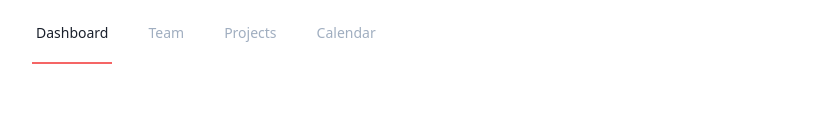
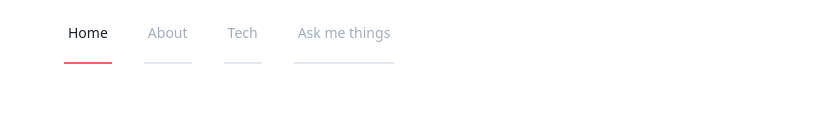
Before and after one commit to shnparker/shaneparker.co.za, a Next.js app: page / in a window 1280 px wide. Shown: the top 133 px of the page, without its empty margins (56-877 px from the left). Built offline with nearby package versions, Linux system fonts and the light colour scheme; what @tailwindcss/ui would draw is missing.

Commit message:
feat: finish menu

```diff
--- a/src/components/Container.js
+++ b/src/components/Container.tsx
@@ -1,5 +1,3 @@
-import React from "react";
-
-export default function Container({ children }) {
+export default function Container({ children }): JSX.Element {
   return <div className="max-w-7xl mx-auto sm:px-6 lg:px-8">{children}</div>;
 }
--- a/src/components/Header.js
+++ /dev/null
@@ -1,122 +0,0 @@
-import React from "react";
-
-export default function Header() {
-  return (
-    <nav>
-      <div class="mx-auto px-4 sm:px-6 lg:px-8">
-        <div class="flex h-16">
-          <div class="flex">
-            <div class="hidden sm:ml-6 sm:flex">
-              <a
-                href="#"
-                class="inline-flex items-center px-1 pt-1 border-b-2 border-red-500 text-sm font-medium leading-5 text-gray-900 focus:outline-none focus:border-red-700 transition duration-150 ease-in-out"
-              >
-                Dashboard
-              </a>
-              <a
-                href="#"
-                class="ml-8 inline-flex items-center px-1 pt-1 border-b-2 border-transparent text-sm font-medium leading-5 text-gray-500 hover:text-gray-700 hover:border-gray-300 focus:outline-none focus:text-gray-700 focus:border-gray-300 transition duration-150 ease-in-out"
-              >
-                Team
-              </a>
-              <a
-                href="#"
-                class="ml-8 inline-flex items-center px-1 pt-1 border-b-2 border-transparent text-sm font-medium leading-5 text-gray-500 hover:text-gray-700 hover:border-gray-300 focus:outline-none focus:text-gray-700 focus:border-gray-300 transition duration-150 ease-in-out"
-              >
-                Projects
-              </a>
-              <a
-                href="#"
-                class="ml-8 inline-flex items-center px-1 pt-1 border-b-2 border-transparent text-sm font-medium leading-5 text-gray-500 hover:text-gray-700 hover:border-gray-300 focus:outline-none focus:text-gray-700 focus:border-gray-300 transition duration-150 ease-in-out"
-              >
-                Calendar
-              </a>
-            </div>
-          </div>
-          <div class="-mr-2 flex items-center sm:hidden">
-            <button
-              class="inline-flex items-center justify-center p-2 rounded-md text-gray-400 hover:text-gray-500 hover:bg-gray-100 focus:outline-none focus:bg-gray-100 focus:text-gray-500 transition duration-150 ease-in-out"
-              aria-label="Main menu"
-              aria-expanded="false"
-            >
-              {/* <!-- Icon when menu is closed. -->
-          <!--
-            Heroicon name: menu
-
-            Menu open: "hidden", Menu closed: "block"
-          --> */}
-              <svg
-                class="block h-6 w-6"
-                xmlns="http://www.w3.org/2000/svg"
-                fill="none"
-                viewBox="0 0 24 24"
-                stroke="currentColor"
-              >
-                <path
-                  stroke-linecap="round"
-                  stroke-linejoin="round"
-                  stroke-width="2"
-                  d="M4 6h16M4 12h16M4 18h16"
-                />
-              </svg>
-              {/* <!-- Icon when menu is open. -->
-          <!--
-            Heroicon name: x
-
-            Menu open: "block", Menu closed: "hidden"
-          --> */}
-              <svg
-                class="hidden h-6 w-6"
-                xmlns="http://www.w3.org/2000/svg"
-                fill="none"
-                viewBox="0 0 24 24"
-                stroke="currentColor"
-              >
-                <path
-                  stroke-linecap="round"
-                  stroke-linejoin="round"
-                  stroke-width="2"
-                  d="M6 18L18 6M6 6l12 12"
-                />
-              </svg>
-            </button>
-          </div>
-        </div>
-      </div>
-
-      {/* <!--
-    Mobile menu, toggle classes based on menu state.
-
-    Menu open: "block", Menu closed: "hidden"
-  --> */}
-      <div class="hidden sm:hidden">
-        <div class="pt-2 pb-3">
-          <a
-            href="#"
-            class="block pl-3 pr-4 py-2 border-l-4 border-indigo-500 text-base font-medium text-indigo-700 bg-indigo-50 focus:outline-none focus:text-indigo-800 focus:bg-indigo-100 focus:border-indigo-700 transition duration-150 ease-in-out"
-          >
-            Dashboard
-          </a>
-          <a
-            href="#"
-            class="mt-1 block pl-3 pr-4 py-2 border-l-4 border-transparent text-base font-medium text-gray-600 hover:text-gray-800 hover:bg-gray-50 hover:border-gray-300 focus:outline-none focus:text-gray-800 focus:bg-gray-50 focus:border-gray-300 transition duration-150 ease-in-out"
-          >
-            Team
-          </a>
-          <a
-            href="#"
-            class="mt-1 block pl-3 pr-4 py-2 border-l-4 border-transparent text-base font-medium text-gray-600 hover:text-gray-800 hover:bg-gray-50 hover:border-gray-300 focus:outline-none focus:text-gray-800 focus:bg-gray-50 focus:border-gray-300 transition duration-150 ease-in-out"
-          >
-            Projects
-          </a>
-          <a
-            href="#"
-            class="mt-1 block pl-3 pr-4 py-2 border-l-4 border-transparent text-base font-medium text-gray-600 hover:text-gray-800 hover:bg-gray-50 hover:border-gray-300 focus:outline-none focus:text-gray-800 focus:bg-gray-50 focus:border-gray-300 transition duration-150 ease-in-out"
-          >
-            Calendar
-          </a>
-        </div>
-      </div>
-    </nav>
-  );
-}
--- /dev/null
+++ b/src/components/Header.tsx
@@ -0,0 +1,116 @@
+import CloseIcon from "svg/CloseIcon";
+import MenuIcon from "svg/MenuIcon";
+import { ReactEventHandler, ReactNode, useState } from "react";
+import Link from "next/link";
+import { useRouter } from "next/router";
+import { Transition } from "@headlessui/react";
+
+export default function Header(): JSX.Element {
+  const [isOpen, setIsOpen] = useState(false);
+
+  function handleSelectItem() {
+    setIsOpen(false);
+  }
+
+  return (
+    <nav>
+      <div className="mx-auto px-4 sm:px-6 lg:px-8">
+        <div className="flex h-16">
+          <div className="flex">
+            <div className="hidden sm:ml-6 sm:flex">
+              <DesktopItem href="/">Home</DesktopItem>
+              <DesktopItem href="/about">About</DesktopItem>
+              <DesktopItem href="/tech">Tech</DesktopItem>
+              <DesktopItem href="/contact">Ask me things</DesktopItem>
+            </div>
+          </div>
+          <div className="-mr-2 flex items-center sm:hidden">
+            <button
+              className="inline-flex items-center justify-center p-2 rounded-md text-gray-400 hover:text-gray-500 hover:bg-gray-100 focus:outline-none focus:bg-gray-100 focus:text-gray-500 transition duration-150 ease-in-out"
+              aria-label="Main menu"
+              aria-expanded="false"
+              onClick={() => setIsOpen(!isOpen)}
+            >
+              <MenuIcon className={`${isOpen ? "hidden" : "block"} h-6 w-6`} />
+              <CloseIcon className={`${isOpen ? "block" : "hidden"} h-6 w-6`} />
+            </button>
+          </div>
+        </div>
+      </div>
+
+      <Transition
+        show={isOpen}
+        enter="duration-200 ease-out"
+        enterFrom="opacity-0 scale-95"
+        enterTo="opacity-100 scale-100"
+        leave="duration-100 ease-in"
+        leaveFrom="opacity-100 scale-100"
+        leaveTo="opacity-0 scale-95"
+        className={`block sm:hidden`}
+      >
+        <div className="pt-2 pb-3">
+          <MobileItem href="/" handleItemClick={() => handleSelectItem()}>
+            Home
+          </MobileItem>
+          <MobileItem href="/about" handleItemClick={() => handleSelectItem()}>
+            About
+          </MobileItem>
+          <MobileItem href="/tech" handleItemClick={() => handleSelectItem()}>
+            Tech
+          </MobileItem>
+          <MobileItem href="/contact" handleItemClick={() => handleSelectItem()}>
+            Ask me things
+          </MobileItem>
+        </div>
+      </Transition>
+    </nav>
+  );
+}
+
+interface HeaderItemProps {
+  href: string;
+  children: ReactNode;
+}
+
+interface MobileHeaderItemProps extends HeaderItemProps {
+  handleItemClick: ReactEventHandler;
+}
+
+function DesktopItem({ href, children }: HeaderItemProps) {
+  const { pathname } = useRouter();
+  const isActive = pathname === href;
+
+  return (
+    <Link href={href}>
+      <a
+        className={`ml-8 inline-flex items-center px-1 pt-1 border-b-2 text-sm font-medium leading-5 focus:outline-none transition duration-150 ease-in-out ${
+          isActive
+            ? "text-gray-900 border-red-500 focus:border-red-700"
+            : "text-gray-500 hover:text-gray-700 hover:border-gray-300 focus:text-gray-700 focus:border-gray-300"
+        }`}
+      >
+        {children}
+      </a>
+    </Link>
+  );
+}
+
+function MobileItem({ href, children, handleItemClick }: MobileHeaderItemProps) {
+  const { pathname } = useRouter();
+  const isActive = pathname === href;
+
+  return (
+    <Link href={href}>
+      <a
+        onClick={handleItemClick}
+        className={`mt-1 block pl-3 pr-4 py-2 border-l-4 border-transparent text-base font-medium text-gray-600 hover:text-gray-800 hover:bg-gray-50 hover:border-gray-300 focus:outline-none focus:text-gray-800 focus:bg-gray-50 focus:border-gray-300 transition duration-150 ease-in-out ${
+          isActive
+            ? "text-red-700 bg-red-50 focus:outline-none"
+            : "hover:border-red-700 focus:text-red-800 focus:bg-red-100"
+        }`}
+      >
+        {children}
+      </a>
+    </Link>
+  );
+}
--- a/src/pages/index.js
+++ b/src/pages/index.js
@@ -1,4 +1,4 @@
-import BrandIcon from "../components/BrandIcon";
+import BrandIcon from "../svg/BrandIcon";
 
 export default function Home() {
   return (
--- a/src/components/BrandIcon.js
+++ b/src/svg/BrandIcon.tsx
@@ -1,6 +1,6 @@
-function BrandIcon(props) {
+export default function BrandIcon(props): JSX.Element {
   return (
-    <svg id="prefix__Layer_1" data-name="Layer 1" viewBox="0 0 82.26 92.47" {...props}>
+    <svg viewBox="0 0 82.26 92.47" {...props}>
       <defs>
         <style>{".prefix__cls-6{fill-rule:evenodd;fill:#350f2b}"}</style>
       </defs>
@@ -10,8 +10,7 @@ function BrandIcon(props) {
       <path fill="#872835" fillRule="evenodd" d="M6.83 27.13l34.3 19.39v39.21L6.83 65.76V27.13z" />
       <path
         fill="#ff5d5f"
-        fillRul
-        e="evenodd"
+        fillRule="evenodd"
         d="M64.37 33.19v26.54L41.11 72.87v-7.05l17.17-9.69V43.87l-17.15 9.66v-7.01l23.24-13.33z"
       />
       <path
@@ -27,5 +26,3 @@ function BrandIcon(props) {
     </svg>
   );
 }
-
-export default BrandIcon;
--- /dev/null
+++ b/src/svg/CloseIcon.tsx
@@ -0,0 +1,13 @@
+export default function CloseIcon(props): JSX.Element {
+  return (
+    <svg
+      xmlns="http://www.w3.org/2000/svg"
+      fill="none"
+      viewBox="0 0 24 24"
+      stroke="currentColor"
+      {...props}
+    >
+      <path strokeLinecap="round" strokeLinejoin="round" strokeWidth="2" d="M6 18L18 6M6 6l12 12" />
+    </svg>
+  );
+}
--- /dev/null
+++ b/src/svg/MenuIcon.tsx
@@ -0,0 +1,18 @@
+export default function MenuIcon(props): JSX.Element {
+  return (
+    <svg
+      xmlns="http://www.w3.org/2000/svg"
+      fill="none"
+      viewBox="0 0 24 24"
+      stroke="currentColor"
+      {...props}
+    >
+      <path
+        strokeLinecap="round"
+        strokeLinejoin="round"
+        strokeWidth="2"
+        d="M4 6h16M4 12h16M4 18h16"
+      />
+    </svg>
+  );
+}
```
Also changed, not shown: 1 other file (tests, documents, lock files or other folders).
